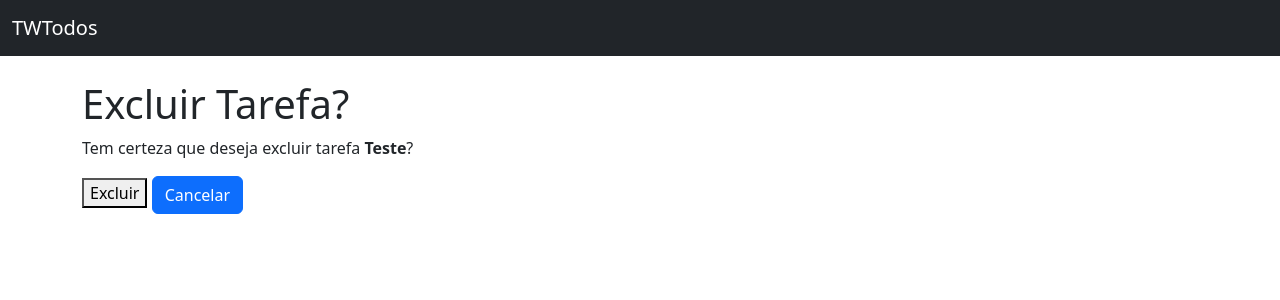
After one commit to mrcrobis/twtodos, a Django app: page /delete/1 in a window 1280 px wide. The commit adds this page. Shown: the top 300 px of the page. Run offline with Django 5.2, Linux system fonts and the light colour scheme; data comes from the database, SQL or seed files in the repository; both versions use the stored data as it was after the commit.

Commit message:
Criação da página de exclusão de tarefas

```diff
--- a/setup/urls.py
+++ b/setup/urls.py
@@ -1,6 +1,6 @@
 from django.contrib import admin
 from django.urls import path
-from todos.views import TodoListView, TodoCreateView, TodoUpdateView
+from todos.views import TodoListView, TodoCreateView, TodoUpdateView, TodoDeleteView
 
 # pk = primary key (parecido com id)
 
@@ -9,4 +9,5 @@ urlpatterns = [
     path("", TodoListView.as_view(), name="todo_list"),
     path("create/", TodoCreateView.as_view(), name="todo_create"),
     path("update/<int:pk>", TodoUpdateView.as_view(), name="todo_update"),
+    path("delete/<int:pk>", TodoDeleteView.as_view(), name="todo_delete"),
 ]
--- /dev/null
+++ b/todos/templates/todos/todo_confirm_delete.html
@@ -0,0 +1,19 @@
+{% extends "base.html" %}
+
+{% block page_title %}
+    Exlcuir Tarefa
+{% endblock page_title %}
+
+{% block content %}
+    <h1>Excluir Tarefa?</h1>
+
+    <p>Tem certeza que deseja excluir tarefa <strong>{{todo.title}}</strong>?</p>
+
+    <form method="POST">
+        {% csrf_token %}
+
+        <button type="submit" class="btn-danger">Excluir</button>
+        <a href="{% url "todo_list" %}" class="btn btn-primary">Cancelar</a>
+    </form>
+
+{% endblock content %}
--- a/todos/templates/todos/todo_list.html
+++ b/todos/templates/todos/todo_list.html
@@ -31,7 +31,7 @@
                         <td>
                             <a href="#" class="btn btn-primary btn-sm">Concluir</a>
                             <a href="{% url "todo_update" pk=todo.pk %}" class="btn btn-secondary btn-sm">Editar</a>
-                            <a href="#" class="btn btn-danger btn-sm">Excluir</a>
+                            <a href="{% url "todo_delete" pk=todo.pk %}" class="btn btn-danger btn-sm">Excluir</a>
                         </td>
                     </tr>
                 {% endfor %}
--- a/todos/views.py
+++ b/todos/views.py
@@ -1,6 +1,6 @@
 # from django.shortcuts import render
 from .models import Todo
-from django.views.generic import ListView, CreateView, UpdateView
+from django.views.generic import ListView, CreateView, UpdateView, DeleteView
 from django.urls import reverse_lazy
 
 # def todo_list(request):
@@ -21,3 +21,7 @@ class TodoUpdateView(UpdateView):
     model = Todo
     fields = ["title", "deadline"]
     success_url = reverse_lazy("todo_list")
+
+class TodoDeleteView(DeleteView):
+    model = Todo
+    success_url = reverse_lazy("todo_list")
```
Also changed, not shown: db.sqlite3.
